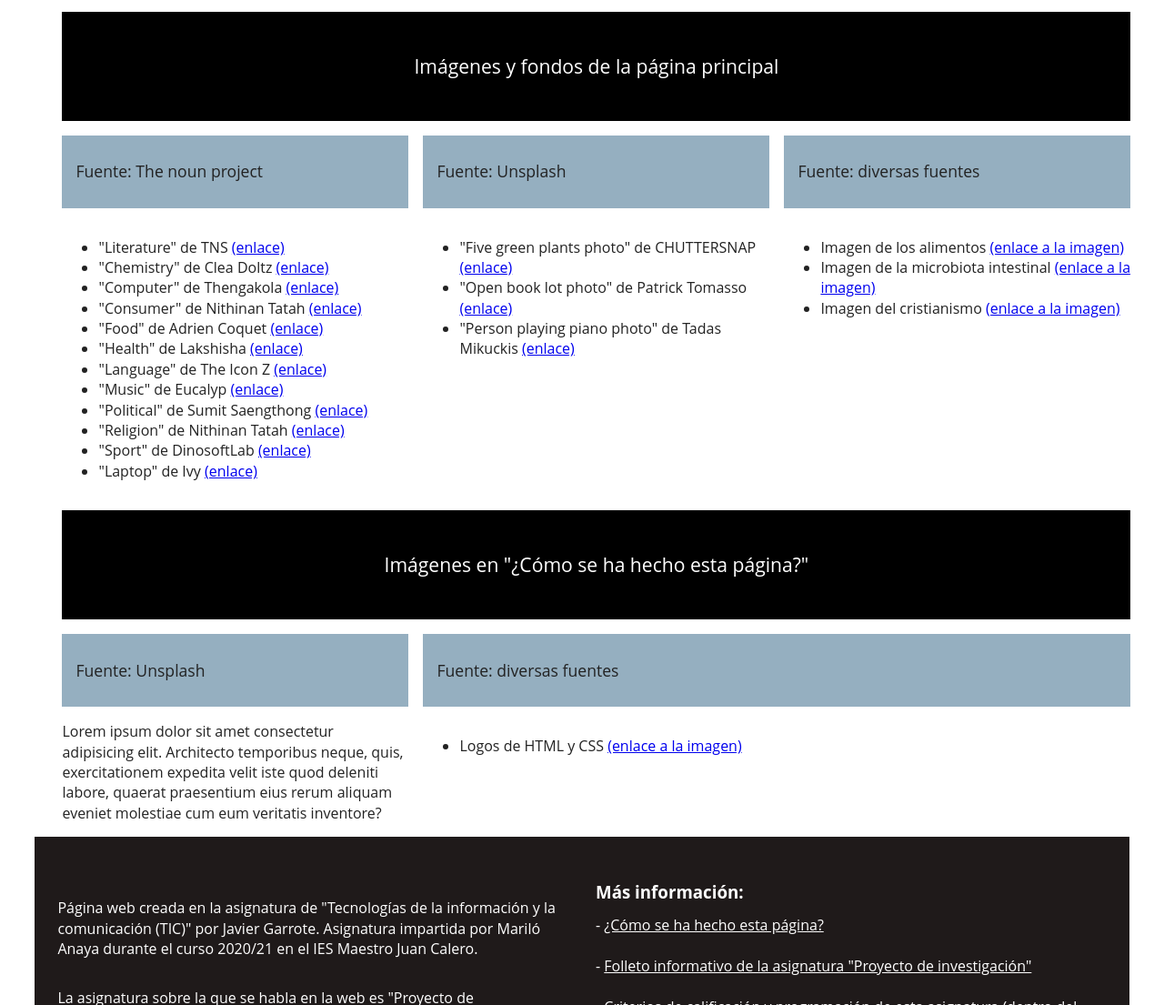
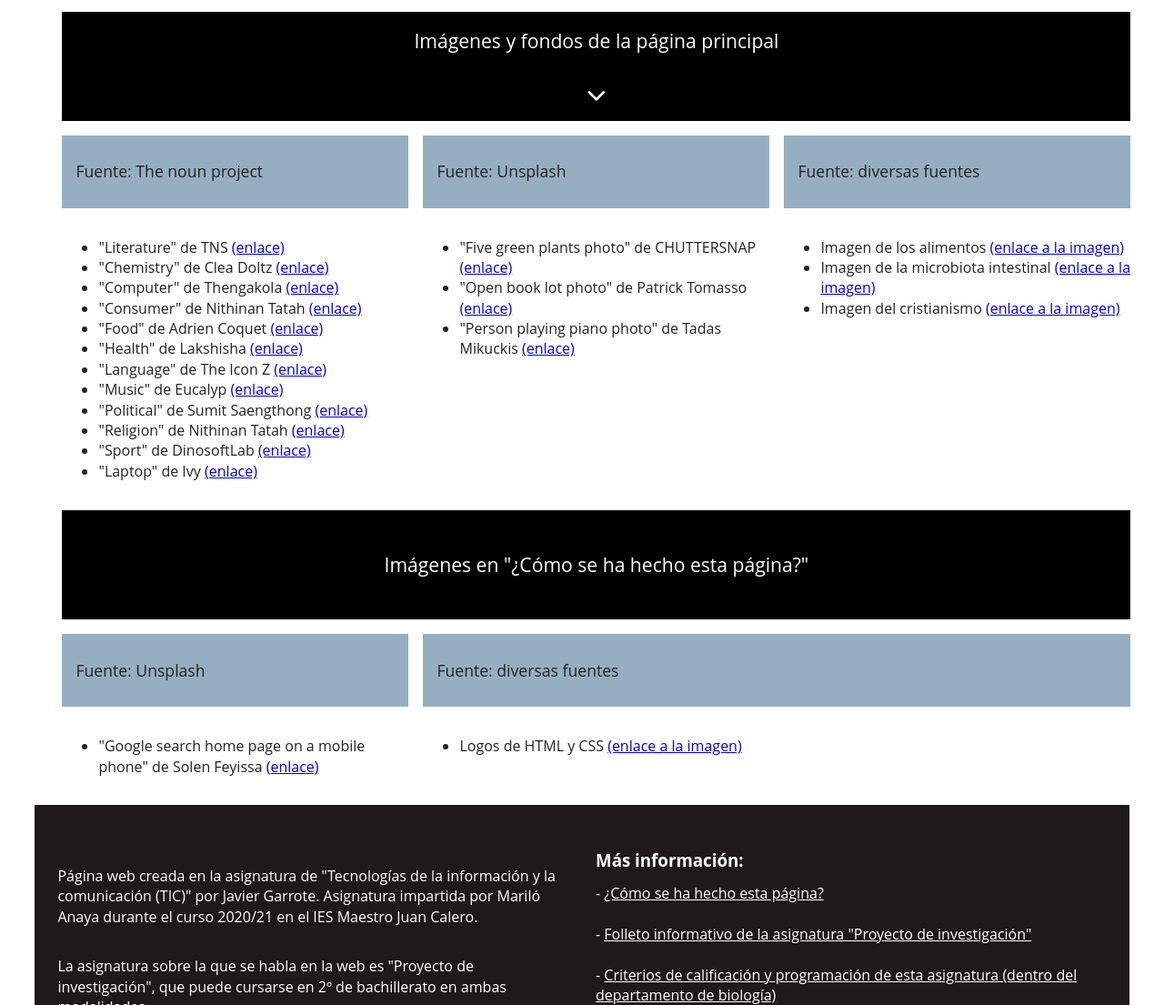
Before and after one commit to jgarrote8/2TICpro-invest, a plain HTML site: page about/creditos.html in a window 1280 px wide. Shown: the part 563-1668 px from the top of the page at 91% size. Drawn offline with Linux system fonts and the light colour scheme.

Commit message:
Actualización de créditos.html
Se ha añadido una nueva referencia

```diff
--- a/about/creditos.html
+++ b/about/creditos.html
@@ -182,7 +182,7 @@
           </ul>
         </div>
         <!--Otra sección-->
-        <div class="encabezado-2 item">Imágenes y fondos de la página principal</div>
+        <div class="encabezado-2 item">Imágenes y fondos de la página principal <i class="fas fa-chevron-down"></i></div>
         <div class="subencabezado-2-1 item">Fuente: The noun project</div>
         <div class="subencabezado-2-2 item">Fuente: Unsplash</div>
         <div class="subencabezado-2-3 item">Fuente: diversas fuentes</div>
@@ -220,7 +220,11 @@
         <div class="encabezado-3 item">Imágenes en "¿Cómo se ha hecho esta página?"</div>
         <div class="subencabezado-3-1 item">Fuente: Unsplash</div>
         <div class="subencabezado-3-2 item">Fuente: diversas fuentes</div>
-        <div class="contenido-3-1 item">Lorem ipsum dolor sit amet consectetur adipisicing elit. Architecto temporibus neque, quis, exercitationem expedita velit iste quod deleniti labore, quaerat praesentium eius rerum aliquam eveniet molestiae cum eum veritatis inventore?</div>
+        <div class="contenido-3-1 item">
+          <ul>
+            <li>"Google search home page on a mobile phone" de Solen Feyissa <a target="_blank" rel="noopener noreferrer" href="https://unsplash.com/photos/UWVJaDvXW_c">(enlace)</a></li>
+          </ul>
+        </div>
         <div class="contenido-3-2 item">
           <ul>
             <li>Logos de HTML y CSS <a target="_blank" rel="noopener noreferrer" href="https://i.ytimg.com/vi/ni3LEc3kvas/maxresdefault.jpg">(enlace a la imagen)</a></li>
```
